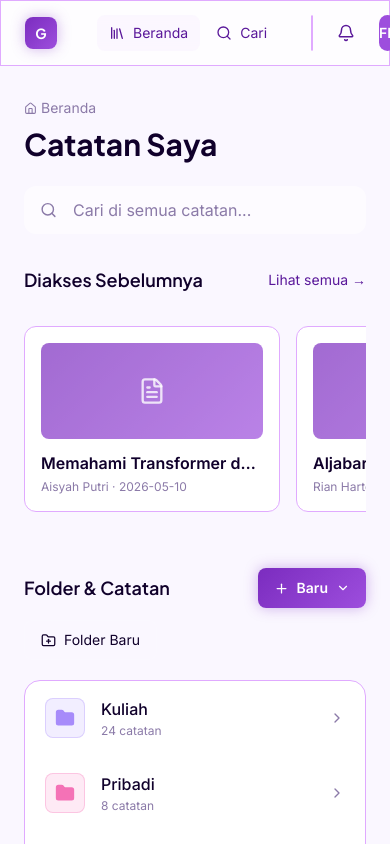
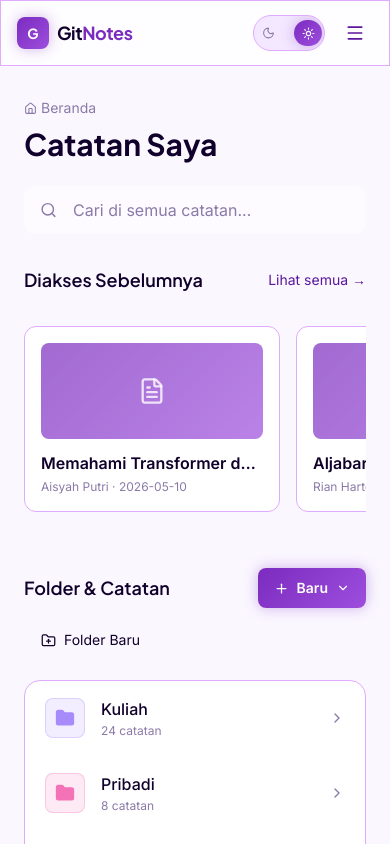
Before and after one commit to Arlow5761/gitnotes-frontend, a React (Vite) app: page /#/ in a window 390 px wide. Shown: the top 844 px of the page. Built offline with nearby package versions, Linux system fonts and the light colour scheme.

Commit message:
refactor: responsive header

```diff
--- a/src/components/layout/Header.tsx
+++ b/src/components/layout/Header.tsx
@@ -1,5 +1,19 @@
-import { Link, NavLink, useNavigate } from 'react-router';
-import { ArrowLeft, Search, Library, Bell } from 'lucide-react';
+import { useState } from 'react';
+import {
+  Link,
+  NavLink,
+  useNavigate,
+} from 'react-router-dom';
+
+import {
+  ArrowLeft,
+  Search,
+  Library,
+  Bell,
+  Menu,
+  X,
+} from 'lucide-react';
+
 import { currentUser } from '../../data/mock';
 import { ThemeToggle } from '../ui/ThemeToggle';
 
@@ -11,25 +25,36 @@ interface HeaderProps {
   minimal?: boolean;
 }
 
-export function Header({ back, backTo, title, right, minimal }: HeaderProps) {
+export function Header({
+  back,
+  backTo,
+  title,
+  right,
+  minimal,
+}: HeaderProps) {
   const navigate = useNavigate();
+  const [mobileMenuOpen, setMobileMenuOpen] = useState(false);
+
   return (
     <header className="sticky top-0 z-40 glass">
-      <div className="max-w-[1280px] mx-auto px-6 h-16 flex items-center gap-4">
+      <div className="max-w-[1280px] mx-auto px-4 sm:px-6 h-16 flex items-center gap-3">
         {back ? (
           <button
-            onClick={() => backTo ? navigate(backTo) : navigate(-1)}
+            onClick={() =>
+              backTo ? navigate(backTo) : navigate(-1)
+            }
             className="focus-ring rounded-lg p-2 hover:bg-white/5 transition-colors text-text-secondary hover:text-text-primary"
             aria-label="Kembali"
           >
             <ArrowLeft size={20} />
           </button>
         ) : (
-          <Link to="/" className="flex items-center gap-2 group">
+          <Link to="/" className="flex items-center gap-2 shrink-0">
             <div className="w-8 h-8 rounded-lg gradient-primary grid place-items-center font-display font-bold text-white text-sm glow-purple-sm">
               G
             </div>
-            <span className="hidden md:block font-display font-bold text-lg text-text-primary tracking-tight">
+
+            <span className="font-display font-bold text-lg text-text-primary tracking-tight">
               Git<span className="text-mauve-magic">Notes</span>
             </span>
           </Link>
@@ -41,10 +66,16 @@ export function Header({ back, backTo, title, right, minimal }: HeaderProps) {
           </h1>
         )}
 
+        {/* Desktop Navigation */}
         {!title && !minimal && (
-          <nav className="flex items-center gap-1 ml-6">
-            <NavItem to="/" icon={<Library size={16} />}>Beranda</NavItem>
-            <NavItem to="/search" icon={<Search size={16} />}>Cari</NavItem>
+          <nav className="hidden md:flex items-center gap-1 ml-6">
+            <NavItem to="/" icon={<Library size={16} />}>
+              Beranda
+            </NavItem>
+
+            <NavItem to="/search" icon={<Search size={16} />}>
+              Cari
+            </NavItem>
           </nav>
         )}
 
@@ -56,9 +87,71 @@ export function Header({ back, backTo, title, right, minimal }: HeaderProps) {
 
         {!minimal && (
           <>
-            <button className="focus-ring rounded-lg p-2 hover:bg-white/5 transition-colors text-text-secondary" aria-label="Notifikasi">
+            {/* Mobile Menu Button */}
+            <button
+              onClick={() =>
+                setMobileMenuOpen(!mobileMenuOpen)
+              }
+              className="md:hidden focus-ring rounded-lg p-2 hover:bg-white/5 transition-colors text-text-secondary"
+              aria-label="Menu"
+            >
+              {mobileMenuOpen ? (
+                <X size={20} />
+              ) : (
+                <Menu size={20} />
+              )}
+            </button>
+
+            {/* Desktop Icons */}
+            <div className="hidden md:flex items-center gap-1">
+              <button
+                className="focus-ring rounded-lg p-2 hover:bg-white/5 transition-colors text-text-secondary"
+                aria-label="Notifikasi"
+              >
+                <Bell size={18} />
+              </button>
+
+              <button
+                className="focus-ring w-9 h-9 rounded-full grid place-items-center text-sm font-semibold text-white"
+                style={{ background: currentUser.color }}
+                aria-label="Profile"
+              >
+                {currentUser.initials}
+              </button>
+            </div>
+          </>
+        )}
+      </div>
+
+      {/* Mobile Dropdown Menu */}
+      {!title && !minimal && mobileMenuOpen && (
+        <div className="md:hidden border-t border-white/10 px-4 py-3 bg-background/95 backdrop-blur">
+          <nav className="flex flex-col gap-1">
+            <MobileNavItem
+              to="/"
+              icon={<Library size={18} />}
+              onClick={() => setMobileMenuOpen(false)}
+            >
+              Beranda
+            </MobileNavItem>
+
+            <MobileNavItem
+              to="/search"
+              icon={<Search size={18} />}
+              onClick={() => setMobileMenuOpen(false)}
+            >
+              Cari
+            </MobileNavItem>
+          </nav>
+
+          <div className="flex items-center justify-between mt-4 pt-4 border-t border-white/10">
+            <button
+              className="focus-ring rounded-lg p-2 hover:bg-white/5 transition-colors text-text-secondary"
+              aria-label="Notifikasi"
+            >
               <Bell size={18} />
             </button>
+
             <button
               className="focus-ring w-9 h-9 rounded-full grid place-items-center text-sm font-semibold text-white"
               style={{ background: currentUser.color }}
@@ -66,14 +159,22 @@ export function Header({ back, backTo, title, right, minimal }: HeaderProps) {
             >
               {currentUser.initials}
             </button>
-          </>
-        )}
-      </div>
+          </div>
+        </div>
+      )}
     </header>
   );
 }
 
-function NavItem({ to, icon, children }: { to: string; icon: React.ReactNode; children: React.ReactNode }) {
+function NavItem({
+  to,
+  icon,
+  children,
+}: {
+  to: string;
+  icon: React.ReactNode;
+  children: React.ReactNode;
+}) {
   return (
     <NavLink
       to={to}
@@ -91,3 +192,33 @@ function NavItem({ to, icon, children }: { to: string; icon: React.ReactNode; ch
     </NavLink>
   );
 }
+
+function MobileNavItem({
+  to,
+  icon,
+  children,
+  onClick,
+}: {
+  to: string;
+  icon: React.ReactNode;
+  children: React.ReactNode;
+  onClick?: () => void;
+}) {
+  return (
+    <NavLink
+      to={to}
+      end={to === '/'}
+      onClick={onClick}
+      className={({ isActive }) =>
+        `flex items-center gap-3 px-4 py-3 rounded-xl text-sm transition-colors ${
+          isActive
+            ? 'text-mauve-soft bg-indigo-velvet/30'
+            : 'text-text-secondary hover:text-text-primary hover:bg-white/5'
+        }`
+      }
+    >
+      {icon}
+      {children}
+    </NavLink>
+  );
+}
```
Also changed, not shown: 5 other files (tests, documents, lock files or other folders).
